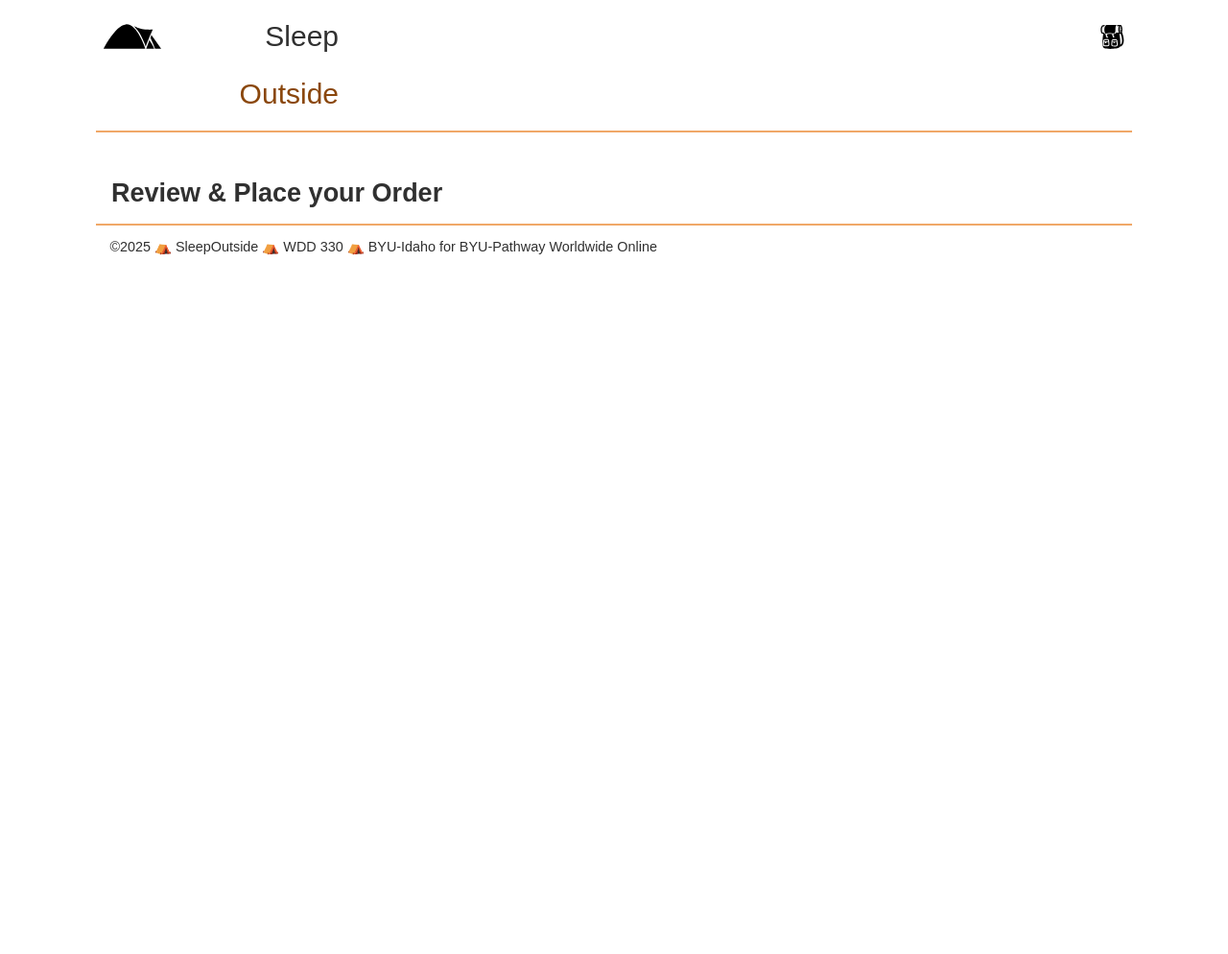
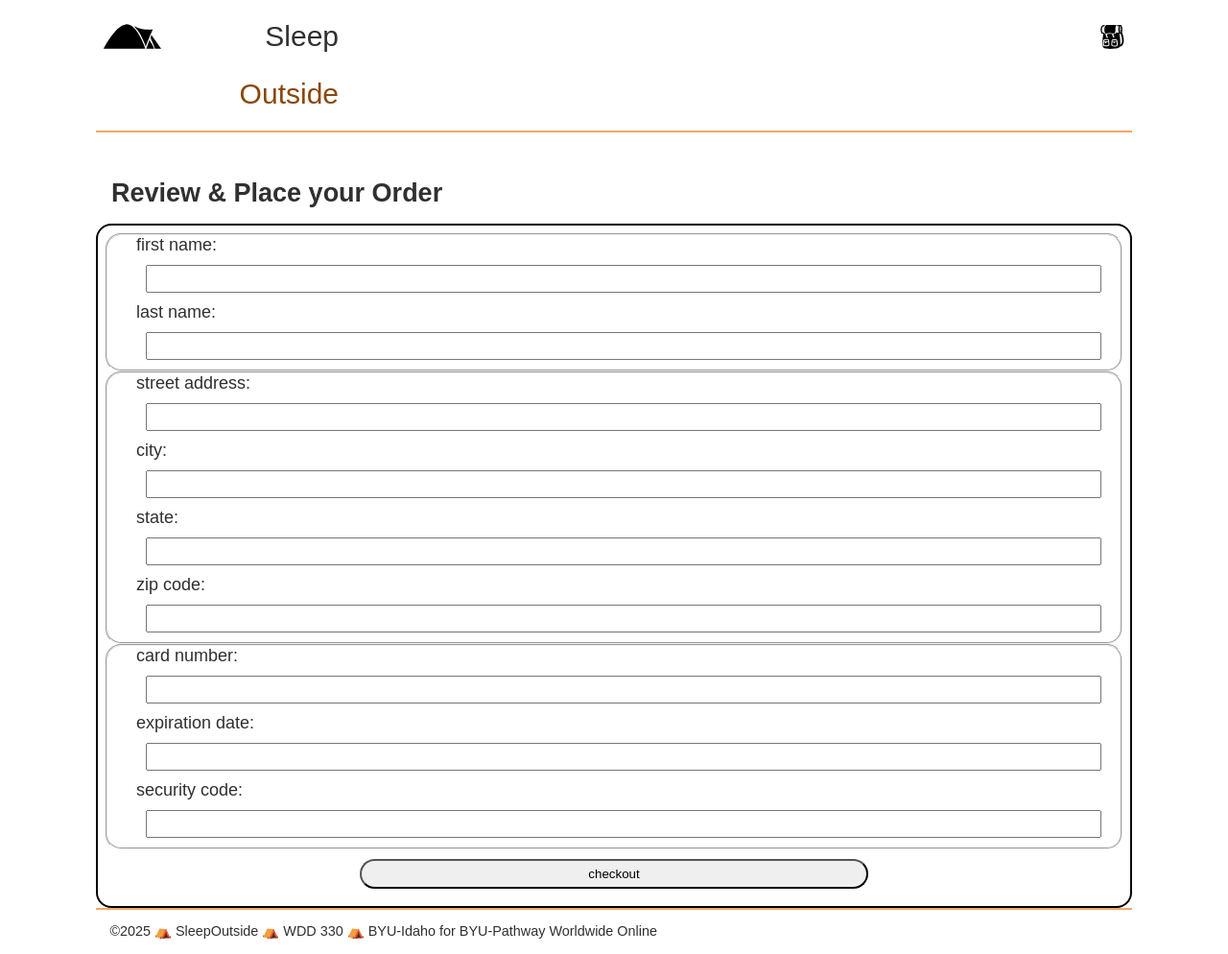
Before and after one commit to oswell-nii/wdd330retake, a website: page src/checkout/index.html in a window 1280 px wide. Shown: the whole page at 96% size. Before the commit the page ends 800 px from the top, so only its background shows below. Drawn offline with Linux system fonts and the light colour scheme; files that its build step writes are made by us from their sources; files whose address does not match are found by name.

Commit message:
week 04 team activity (incomplete)

```diff
--- a/src/checkout/index.html
+++ b/src/checkout/index.html
@@ -8,24 +8,24 @@
 
     <title>Sleep Outside | Checkout</title>
 
-    <link rel="stylesheet" href="css/style.css" />
-    <script type="module" src="/js/checkout.js"></script>
+    <link rel="stylesheet" href="../css/style.css" />
+    <script type="module" src="../js/checkout.js"></script>
     <script type="module" src="../js/main.js"></script>
   </head>
 
   <body>
     <header class="divider">
       <div class="logo">
-        <img src="images/noun_Tent_2517.svg" alt="tent image for logo" />
+        <img src="../images/noun_Tent_2517.svg" alt="tent image for logo" />
 
-        <a href="index.html">
+        <a href="../index.html">
           Sleep
           <span class="highlight">Outside</span>
         </a>
       </div>
 
       <div class="cart">
-        <a href="cart/">
+        <a href="../cart/">
           <svg xmlns="http://www.w3.org/2000/svg" viewBox="0 0 100 100">
             <path
               d="M18.9 32.6c1.1 2.4 2.5 3.3 5.4 3.3 1.6 0 3.6-0.3 5.9-0.6 3.2-0.5 6.9-1 11.2-1 2.1 0 4.3 0.1 6.4 0.3 2.1 0.1 4.2 0.3 6.1 0.3 3.2 0 5.2-0.4 5.9-1.2 2.7-2.7 2.8-8.8 2.9-14.6 0.1-6.7 0.2-14.5 4.6-18.7 -0.5 0-1 0-1.6 0 -14.2 0-37.5 0-41.1 0C15.6 6.2 14.9 23.6 18.9 32.6z"
@@ -62,6 +62,27 @@
       <section class="products">
         <h2>Review & Place your Order</h2>
       </section>
+      <div class="summary" id="summary">
+
+      </div>
+      <form action="">
+        <fieldset>
+          <label>first name: <input type="text" name="fname" id="first" required></label>
+          <label>last name: <input type="text" name="lname" id="last" required></label>
+        </fieldset>
+        <fieldset>
+          <label>street address: <input type="text" name="street" id="street" required></label>
+          <label>city: <input type="text" name="city" id="city" required></label>
+          <label>state: <input type="text" name="state" id="state" required></label>
+          <label>zip code: <input type="number" name="zip" id="zip" max="99999" min="00000" required></label>
+        </fieldset>
+        <fieldset>
+          <label>card number: <input type="text" name="card" id="card" pattern="/^(?:4[0-9]{12}(?:[0-9]{3})?|5[1-5][0-9]{14}|6(?:011|5[0-9]{2})[0-9]{12}|3[47][0-9]{13}|3(?:0[0-5]|[68][0-9])[0-9]{11}|(?:2131|1800|35\d{3})\d{11})$/" required></label>
+          <label>expiration date: <input type="text" name="expdate" id="expdate" pattern="/(0 [1-9]|1 [0-2])\/? (([0-9]{4})| [0-9]{2}$)/" required></label>
+          <label>security code: <input type="text" name="security" id="security" pattern="/[0-9]{3}/" maxlength="3" minlength="3" required></label>
+        </fieldset>
+        <input type="submit" value="checkout">
+      </form>
     </main>
 
     <footer>
--- a/src/css/style.css
+++ b/src/css/style.css
@@ -34,6 +34,33 @@ header {
   display: flex;
   justify-content: space-between;
   padding: 0.5rem;
+}
+
+form {
+  border: 2px solid black;
+  padding: 0.5rem;
+  border-radius: 1rem;
+  display: grid;
+  grid-template-columns: 1fr;
+}
+
+fieldset{
+  border-radius: 1rem;
+  padding: 0 30px;
+}
+
+input {
+  width: 100%;
+  padding: 5px;
+  margin: 10px;
+}
+
+input[type="submit" i]{
+  border-radius: 1rem;
+  padding: 6px 15px;
+  margin-top: 10px;
+  width: 50%;
+  justify-self: center;
 }
 
 p {
```
Also changed, not shown: src/cart/index.html (+1 -0 lines), src/index.html (+2 -4 lines), src/js/CheckoutProcess.mjs (added), src/public/partials/footer.html (line endings or trailing spaces), src/public/partials/header.html (line endings or trailing spaces).
